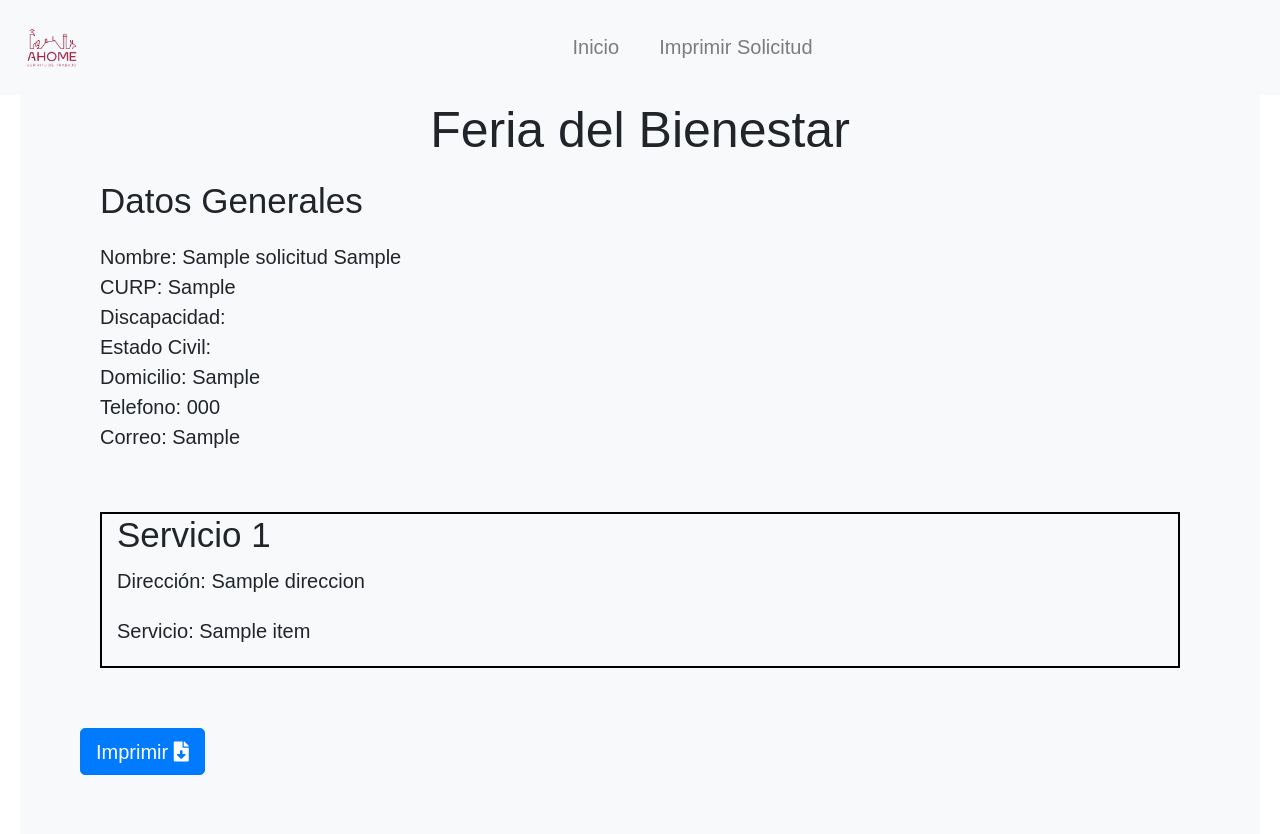
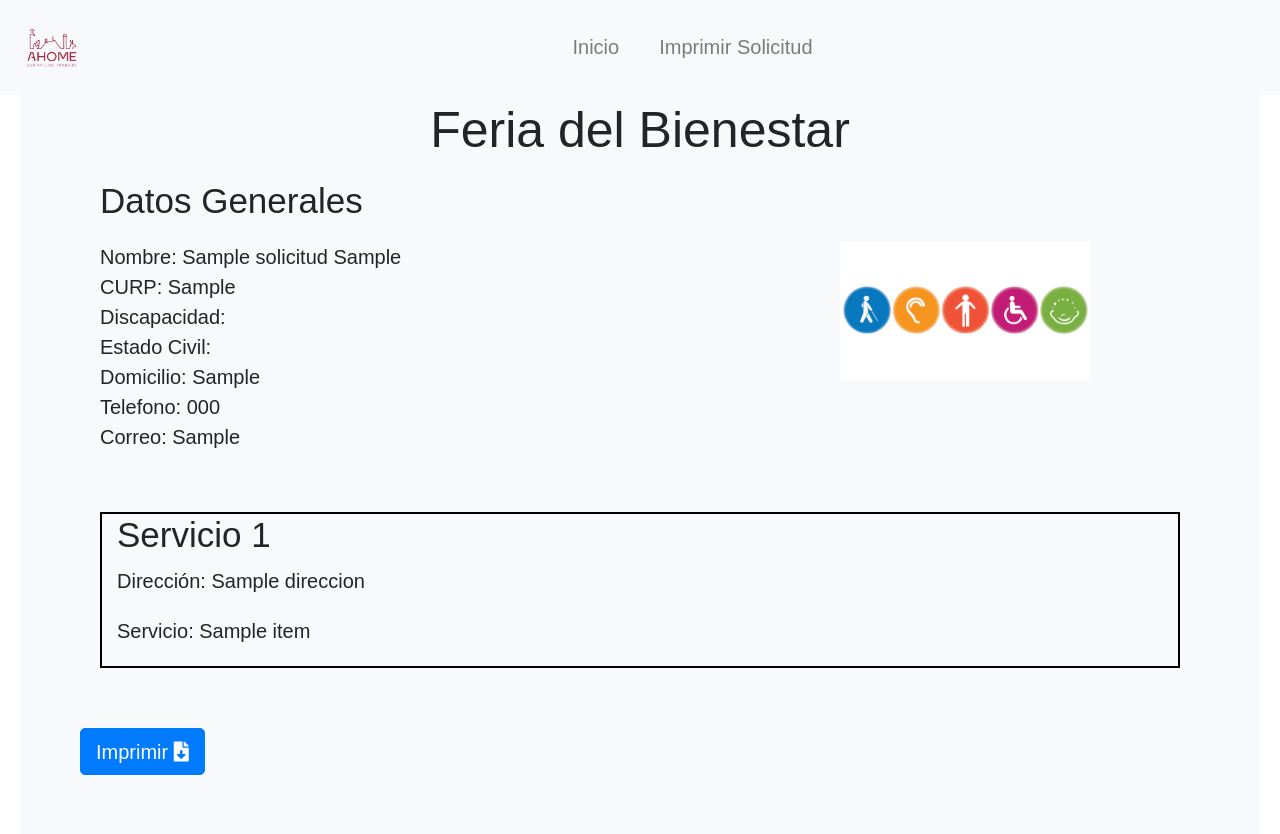
Before and after one commit to RafaRem/paneles, a Django app: template paneles/templates/home/proceso.html in a window 1280 px wide. Shown: the top 834 px of the page. Run offline with Django 3.2, Linux system fonts and the light colour scheme; tables that the repository leaves empty hold one stand-in row (values such as "Sample post"); the template is opened without the code that fills it: values that come from a table or form of the project are taken from there, most other values are stand-ins (such as "Sample title", 1, 10 or a date in 2020); parts of the project's set-up code (start-up, migrations or seed data) failed here and were passed over; some libraries are stand-ins or nearby versions; some web fonts are replaced.

Commit message:
cambiesitos

```diff
--- a/paneles/templates/home/proceso.html
+++ b/paneles/templates/home/proceso.html
@@ -118,6 +118,12 @@
         Telefono: {{solicitud.telefono}} <br>
         Correo: {{solicitud.correo}} <br>
       </div>
+      <div class="col-md-4">
+        {% if solicitud.discapacidad != 'n' %}
+          <img src="{%static 'images/discapacidades.png' %}" width="250px" height="auto" alt="">
+        {% endif %}
+      </div>
+
      </div>
 
     </div>
```
